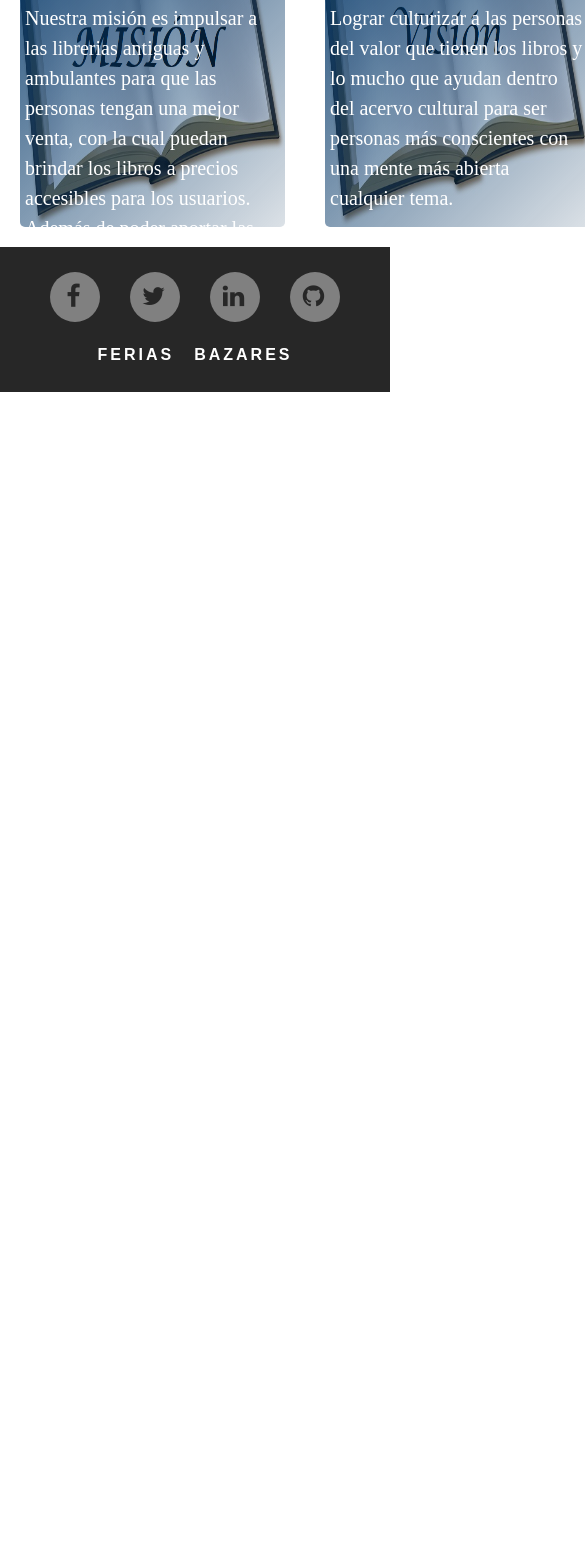
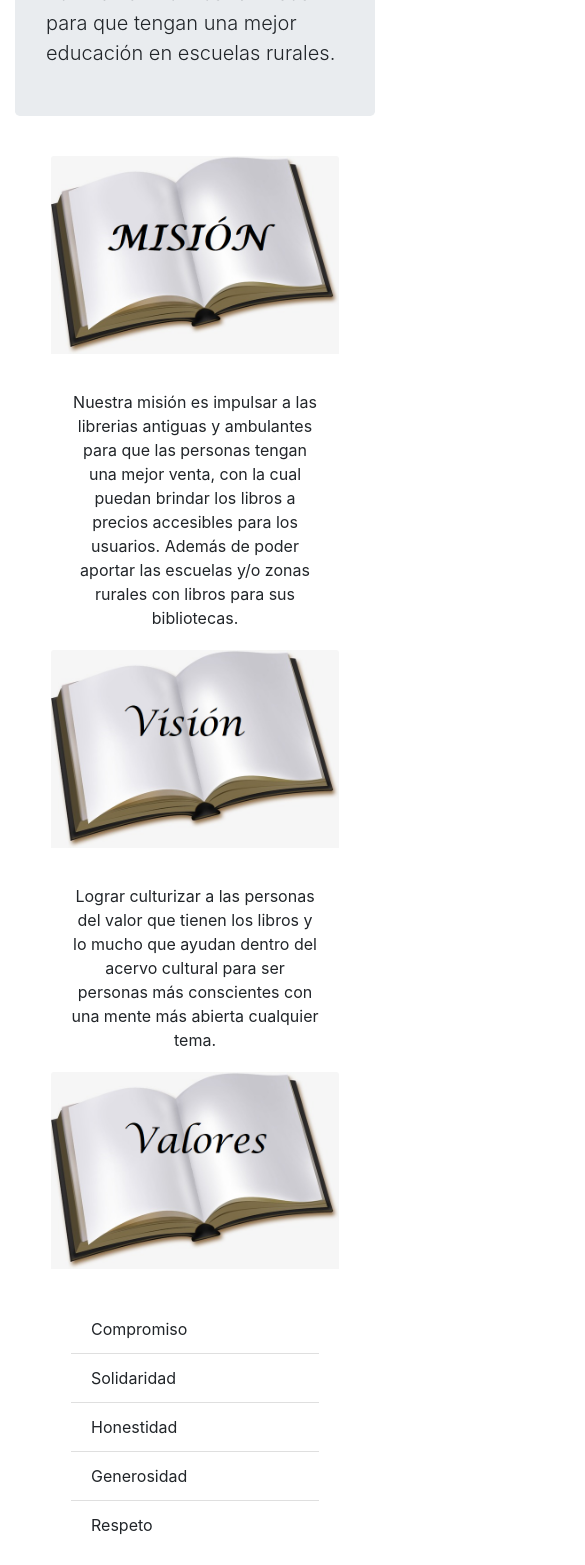
Before and after one commit to agusDevelope/B-Book, an Angular app: page /quienes in a window 390 px wide. Shown: the part 432-1997 px from the top of the page, 585 px wide, since content can reach past the window. Before the commit the page ends 844 px from the top, so only its background shows below. Built offline with nearby package versions, Linux system fonts and the light colour scheme.

Commit message:
cambios responsivos

```diff
--- a/src/app/app.component.html
+++ b/src/app/app.component.html
@@ -17,7 +17,7 @@
     </aside>
 </section> -->
 
-<section class="grid">
+<!-- <section class="grid"> -->
     <aside>
         <div class="secciones">
 
@@ -37,5 +37,5 @@
             <router-outlet></router-outlet>
         </div>
 
-</section>
+<!-- </section> -->
 <app-footer></app-footer>
--- a/src/app/centros/centros.component.ts
+++ b/src/app/centros/centros.component.ts
@@ -1,6 +1,7 @@
 import { Component, OnInit } from '@angular/core';
 import { Centros } from '../centros';
 import { CentrosService } from '../centros.service';
+import * as L from 'leaflet';
 
 
 @Component({
--- a/src/app/footer/footer.component.css
+++ b/src/app/footer/footer.component.css
@@ -11,7 +11,7 @@ a{
 
 .footer {
 	width: 100%;
-	height: auto;
+	height: 150px;
 	margin: auto;
 	background: #272727;
 	padding: 25px 0px;
--- a/src/app/inicio/inicio.component.html
+++ b/src/app/inicio/inicio.component.html
@@ -24,7 +24,7 @@
 
          <!--Fila 1-->
         <div class="row">
-            <div class="col-12 col-sm-6 col-md-4 " *ngFor="let i of inicio">
+            <div class="col-12 col-sm-6 col-md-4 col-lg-3" *ngFor="let i of inicio">
                 <div class="card" >
                     <img class="card-img-top img-fluid" src=" {{i.url}} " alt="Card image cap">
                     <div class="card-body">
--- a/src/app/inicio/inicio.component.ts
+++ b/src/app/inicio/inicio.component.ts
@@ -20,7 +20,7 @@ export class InicioComponent implements OnInit {
 
   getInicio(): void {
     this.inicioService.getInicios()
-    .subscribe(inicio => this.inicio = inicio.slice(0, 12));
+    .subscribe(inicio => this.inicio = inicio.slice(0, 16));
   }
 
 }
--- a/src/app/libro-detalle/libro-detalle.component.css
+++ b/src/app/libro-detalle/libro-detalle.component.css
@@ -1,3 +1,8 @@
+.container {
+    width: 100%;
+    min-height: calc(100vh - 200px);
+}
+
 .card{
     width: 205px;
     height: 250px;
--- a/src/app/libro-detalle/libro-detalle.component.html
+++ b/src/app/libro-detalle/libro-detalle.component.html
@@ -1,6 +1,6 @@
-<div class="container">
-  <div class="row mt-5">
-      <div class="col-sm">
+<div class="container mx-auto">
+  <div class="row">
+      <div class="col-12 col-sm-12">
           <div class="card">
               <img class="card-img-top" src="assets/user.jpg" alt="Card image cap">
               <div class="card-body">
@@ -12,7 +12,7 @@
           </div>
       </div>
 
-      <div class="col-sm">
+      <div class="col-12 col-sm-12">
           <div class="card">
               <img class="card-img-top" src="assets/l/cienaños.jpg" alt="Card image cap">
               <div class="card-body">
@@ -23,21 +23,17 @@
           </div>
       </div>
   </div>
-  <div class="row">
 
-
-      <div class="col-12">
-          <div class="card">
-              <div class="card-body">
-                  <h5 class="card-title">Sinopsis</h5>
-                  <article class="card-text">Los clásicos hablaban de cuatro elementos: tierra, agua, fuego y aire, así como de un quinto invisible, el éter. Estos cuatro elementos son también las cuatro divisiones de los ejércitos, a los que ahora se añade un quinto elemento: el ciberespacio (también, como el éter, invisible y casi indetectable).
+  <div class="row ">
+      <div class="col-12 col-sm-12 col-md-12 col-lg-12">
+          <div class="sipnosis">
+              <p class="d-flex text-justify">Los clásicos hablaban de cuatro elementos: tierra, agua, fuego y aire, así como de un quinto invisible, el éter. Estos cuatro elementos son también las cuatro divisiones de los ejércitos, a los que ahora se añade un quinto elemento: el ciberespacio (también, como el éter, invisible y casi indetectable).
 
                     Una nueva contienda mundial ha comenzado y todos somos soldados en las trincheras. El nuevo gran conflicto internacional trasciende todas las fronteras físicas y se libra simultáneamente en cientos de países. El nuevo escenario de la lucha son las redes digitales, el ciberespacio y el iceberg de la gran Internet oculta que no conocemos. Quien domine la información y la sociedad intrerconectada controlará el mundo.
 
                     ¿Qué papel tienen en ello los gobiernos mundiales, con agencias como el CNI español o la NSA estadounidense? ¿Cómo aprovechan este nuevo escenario criminales y terroristas? ¿Qué papel tienen las empresas y cómo se aprovechan o se defienden de ellos, según los casos? ¿Puede un ataque informático sembrar el caos y provocar un desplome económico mundial? ¿Son tus datos sólo tuyos o hay quien puede utilizarlos en tu contra? Espionaje de las telecomunicaciones, control de las agencias gubernamentales a sus propios ciudadanos, ciberataques y competencia empresarial, ciberterrorismo, robo de secretos militares, sabotaje industrial. Los crímenes del futuro que ya están aquí y están siendo silenciados.
 
-                    Descubre la partida que se juega entre bambalinas, y cómo puedes protegerte y minimizar sus efectos, en un relato desasosegante, ante el cual sólo cabe reaccionar disponiendo de toda aquella información que, qué duda cabe, nos quieren ocultar y que Alejandro Suárez Sánchez-Ocaña desvela en este libro.</article>
-              </div>
+                    Descubre la partida que se juega entre bambalinas, y cómo puedes protegerte y minimizar sus efectos, en un relato desasosegante, ante el cual sólo cabe reaccionar disponiendo de toda aquella información que, qué duda cabe, nos quieren ocultar y que Alejandro Suárez Sánchez-Ocaña desvela en este libro.</p>
           </div>
       </div>
   </div>
--- a/src/app/lista-inicio.ts
+++ b/src/app/lista-inicio.ts
@@ -13,4 +13,8 @@ export const inicioList: Inicio[] = [
     {url: 'assets/l/orgpre.jpg' , titulo: 'Orgullo y prejucio', autor: 'Jane Austen', editorial: 'Narrativa', precio: '$60.00'},
     {url: 'assets/l/rebelion.jpg' , titulo: 'Rebelión en la granja', autor: 'George Orwell', editorial: 'DeBolsillo', precio: '$75.00'},
     {url: 'assets/l/viajecentro.jpg' , titulo: 'Viaje al centro de la tierra', autor: 'Julio Verne', editorial: 'Astral', precio: '$89.00'},
+    {url: 'assets/l/hinvisibñe.png' , titulo: 'El hombre invisible', autor: 'H.G Wells', editorial: 'DeBolsillo', precio: '$95.00'},
+    {url: 'assets/l/orgpre.jpg' , titulo: 'Orgullo y prejucio', autor: 'Jane Austen', editorial: 'Narrativa', precio: '$60.00'},
+    {url: 'assets/l/rebelion.jpg' , titulo: 'Rebelión en la granja', autor: 'George Orwell', editorial: 'DeBolsillo', precio: '$75.00'},
+    {url: 'assets/l/viajecentro.jpg' , titulo: 'Viaje al centro de la tierra', autor: 'Julio Verne', editorial: 'Astral', precio: '$89.00'},
 ];
--- a/src/app/lugares/lugares.component.css
+++ b/src/app/lugares/lugares.component.css
@@ -1,3 +1,8 @@
+.container {
+    width: 100%;
+    min-height: calc(100vh - 200px);
+}
+
 #mapa {
     height: 600px;
 }
--- a/src/app/lugares/lugares.component.html
+++ b/src/app/lugares/lugares.component.html
@@ -12,7 +12,6 @@
   <table class="table table-borderless mt-5">
     <thead>
       <tr>
-        <th scope="col">#</th>
         <th scope="col">LIBRERIA</th>
         <th scope="col">DIRECCIÓN</th>
         <th scope="col">TELEFONO</th>
@@ -20,54 +19,45 @@
     </thead>
     <tbody>
       <tr>
-        <th scope="row">1</th>
-        <td>Callejon del libro</td>
-        <td>Condesa
-            Centro Histórico, Centro
-            06000 Ciudad de México, CDMX</td>
+        <th scope="row">Callejon del libro</th>
+        <td>Condesa Centro Histórico, Centro 06000 Ciudad de México, CDMX</td>
         <td>varios</td>
       </tr>
       <tr>
-        <th scope="row">2</th>
-        <td>Libreria de viejo</td>
+        <th scope="row">Libreria de viejo</th>
         <td>Donceles 75, Centro, 06000 Ciudad de México, CDMX</td>
         <td>55 5510 0011</td>
       </tr>
       <tr>
         <tr>
-          <th scope="row">3</th>
-          <td>Libreria del centro SA de CV</td>
+          <th scope="row">Libreria del centro SA de CV</th>
           <td>Av. 5 de Mayo 27, Centro Histórico, Centro, 06000 Ciudad de México, CDMX</td>
           <td>55 5510 0354</td>
         </tr>
         <tr>
-          <th scope="row">4</th>
-          <td>Distribuidora y librerias Tauro</td>
+          <th scope="row">Distribuidora y librerias Tauro</th>
           <td>Justo Sierra 30, Centro Histórico, Centro, 06020 Ciudad de México, CDMX</td>
           <td>55 2616 6945</td>
         </tr>
         <tr>
-          <th scope="row">5</th>
-          <td>Antigua Madero Libreria</td>
+          <th scope="row">Antigua Madero Libreria</th>
           <td> Calle Isabel la Catolica 97, Centro Histórico, Centro, 06000 Ciudad de México, CDMX</td>
           <td>55 5510 2068</td>
         </tr>
         <tr>
-          <th scope="row">6</th>
-          <td>El Laberinto</td>
+          <th scope="row">El Laberinto</th>
           <td>local-A, Donceles 74, Centro, 06000 Ciudad de México, CDMX</td>
           <td>55 5521 3675</td>
         </tr>
         <tr>
           <tr>
-            <th scope="row">7</th>
-            <td>Librería Regia</td>
+
+            <th scope="row">Librería Regia</th>
             <td>Donceles 48, Centro Histórico, Centro, 06000 Ciudad de México, CDMX</td>
             <td>55 5518 4719</td>
           </tr>
           <tr>
-            <th scope="row">8</th>
-            <td>Librería Maranatha</td>
+            <th scope="row">Librería Maranatha</th>
             <td>Bolívar 8 Colina Centro, Cuauhtémoc, Centro, 06000 Ciudad de México, CDMX</td>
             <td>55 5512 9390</td>
           </tr>
--- a/src/app/quienes/quienes.component.css
+++ b/src/app/quienes/quienes.component.css
@@ -1,7 +1,10 @@
-
-.contenedor{
+.row .card {
+    margin: auto;
+  }
+/*
+.contenedor{ */
     /* height: 704px; */
-    margin:  auto;
+ /*    margin:  auto;
     display: grid;
     grid-template-columns: 1fr 1fr 1fr ;
     align-items: center;
@@ -25,7 +28,7 @@
 
 figure{
     width: 265px;
-    height: 306px;
+    height: 170px;
     margin: 0;
     position: relative;
     transition: all ease .5s;
@@ -42,9 +45,9 @@ figure .trasera{
 }
 
 figure .frontal{
-    display: block;
+    display: block; */
 /* backface-visibility: hidden; */
-}
+/* }
 
 figure .trasera{
     position: absolute;
@@ -81,9 +84,9 @@ a{
 p{
     font-family: 'Ranga', cursive;
     font-size: 20px;
-}
+} */
 
-
+/*
 @media screen and (max-width:992px){
     figure .trasera{
         backface-visibility: visible;
@@ -99,4 +102,4 @@ p{
     .contenedor{
         width: 100%;
     }
-}
+} */
--- a/src/app/quienes/quienes.component.html
+++ b/src/app/quienes/quienes.component.html
@@ -1,75 +1,96 @@
 <div class="container">
-  <div class="jumbotron jumbotron-fluid">
+  <div class="jumbotron">
     <div class="container">
       <h1 class="display-4">¿Quiénes Somos?</h1>
-          <p class="lead">Somos un grupo de personas encargadas de impulsar los pequeños y medianos negocios,
-              que se dedican a la venta de libros. Además de apoyar a las comunidades que no cuentan con los recursos
-              para que tengan una mejor educación en escuelas rurales.
+      <p class="lead">Somos un grupo de personas encargadas de impulsar los pequeños y medianos negocios, que se dedican a la venta de libros.
+        Además de apoyar a las comunidades que no cuentan con los recursos para que tengan una mejor educación en escuelas
+        rurales.
       </p>
     </div>
   </div>
-  <div class="row">
+  <div class="row mx-auto p-2">
+    <div class="card" style="width: 18rem; ">
+      <figure>
+        <img class="card-img-top" src="assets/libMision.png" alt="Card image cap">
+      </figure>
+      <div class="card-body">
+        <p class="card-text text-center">Nuestra misión es impulsar a las librerias antiguas y ambulantes para que las personas tengan una mejor venta,
+            con la cual puedan brindar los libros a precios accesibles para los usuarios. Además de poder aportar las
+            escuelas y/o zonas rurales con libros para sus bibliotecas.</p>
+      </div>
+    </div>
+    <div class="card" style="width: 18rem;">
+      <figure>
+        <img class="card-img-top" src="assets/libVision.png" alt="Card image cap">
+      </figure>
+      <div class="card-body">
+        <p class="card-text text-center">Lograr culturizar a las personas del valor que tienen los libros y lo mucho que ayudan dentro del acervo cultural
+            para ser personas más conscientes con una mente más abierta cualquier tema.</p>
+      </div>
+    </div>
+    <div class="card" style="width: 18rem;">
+      <figure>
+        <img class="card-img-top" src="assets/libValores.png" alt="Card image cap">
+      </figure>
+        <div class="card-body">
+            <ul class="list-group list-group-flush">
+                <li class="list-group-item">Compromiso</li>
+                <li class="list-group-item">Solidaridad</li>
+                <li class="list-group-item">Honestidad</li>
+                <li class="list-group-item">Generosidad</li>
+                <li class="list-group-item">Respeto</li>
+              </ul>
+        </div>
+      </div>
+  </div>
+</div>
 
 
 
-    <div id="contenedor"></div>
-    <div id="grid">
-      <div>
-
+<!--  <div class="row ">
+    <!-- <div id="contenedor"></div> -->
+<!--  <div id="grid">
       <div class="contenedor">
         <div class="contenedor_tarjeta">
-
           <figure>
-
             <img src="/assets/libMision.png" class="frontal img-fluid" alt="Responsive image">
             <figcaption class="trasera">
               <h2>
                 MISIÓN
               </h2>
               <hr>
-                <p>Nuestra misión es impulsar a las librerias antiguas y ambulantes para que las personas
-                    tengan una mejor venta, con la cual puedan brindar los libros a precios accesibles para los
-                    usuarios. Además de poder aportar las escuelas y/o zonas rurales con libros para sus bibliotecas.
+              <p>Nuestra misión es impulsar a las librerias antiguas y ambulantes para que las personas tengan una mejor venta,
+                con la cual puedan brindar los libros a precios accesibles para los usuarios. Además de poder aportar las
+                escuelas y/o zonas rurales con libros para sus bibliotecas.
               </p>
             </figcaption>
-
           </figure>
-
-
         </div>
-
-
+ -->
+<!--
         <div class="contenedor_tarjeta">
-
           <figure>
-
             <img src="/assets/libVision.png" class="frontal img-fluid" alt="Responsive image">
             <figcaption class="trasera">
               <h2>
                 VISIÓN
               </h2>
               <hr>
-                <p>Lograr culturizar a las personas del valor que tienen los libros
-                    y lo mucho que ayudan dentro del acervo cultural para ser personas más conscientes
-                    con una mente más abierta cualquier tema.
+              <p>Lograr culturizar a las personas del valor que tienen los libros y lo mucho que ayudan dentro del acervo cultural
+                para ser personas más conscientes con una mente más abierta cualquier tema.
               </p>
             </figcaption>
-
           </figure>
-
-
         </div>
 
+ -->
 
-
-          <div class="contenedor_tarjeta">
-
+<!--  <div class="contenedor_tarjeta">
           <figure>
-
             <img src="/assets/libValores.png" class="frontal img-fluid">
             <figcaption class="trasera">
               <h2>
-                  <a href="https://www.futbolitobimbo.com.mx/" target="_blank">VALORES</a>
+                <a>VALORES</a>
               </h2>
               <hr>
               <ul>
@@ -79,17 +100,11 @@
                 <li>Generosidad</li>
                 <li>Respeto</li>
               </ul>
-
             </figcaption>
-
           </figure>
-
-
-          </div>
-        </div>
-
         </div>
       </div>
     </div>
-
   </div>
+</div>
+ -->
```
Also changed, not shown: 1 other file (tests, documents, lock files or other folders). Lines whose indentation alone changed are shown as unchanged.
